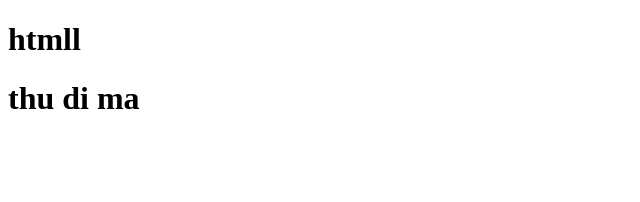
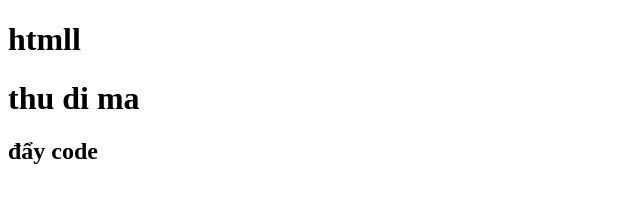
Before and after one commit to quyet-vuxuan04/section2, a plain HTML site: page huhu.html in a window 1280 px wide. Shown: the whole page, without its empty margins (0-640 px from the left). Drawn offline with Linux system fonts and the light colour scheme.

Commit message:
thu lan 3

```diff
--- a/huhu.html
+++ b/huhu.html
@@ -8,5 +8,6 @@
   <body>
     <h1>htmll</h1>
     <h1>thu di ma</h1>
+    <h2>đẩy code</h2>
   </body>
 </html>
```
